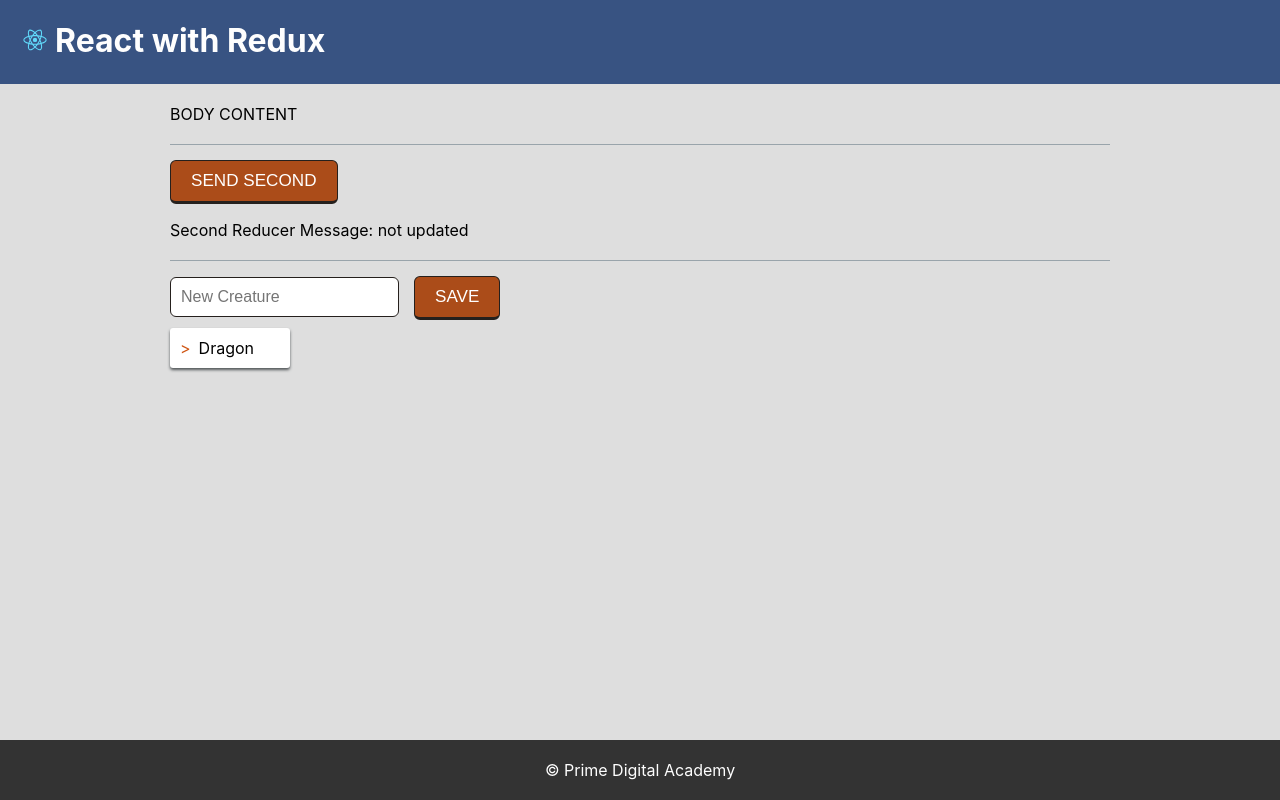
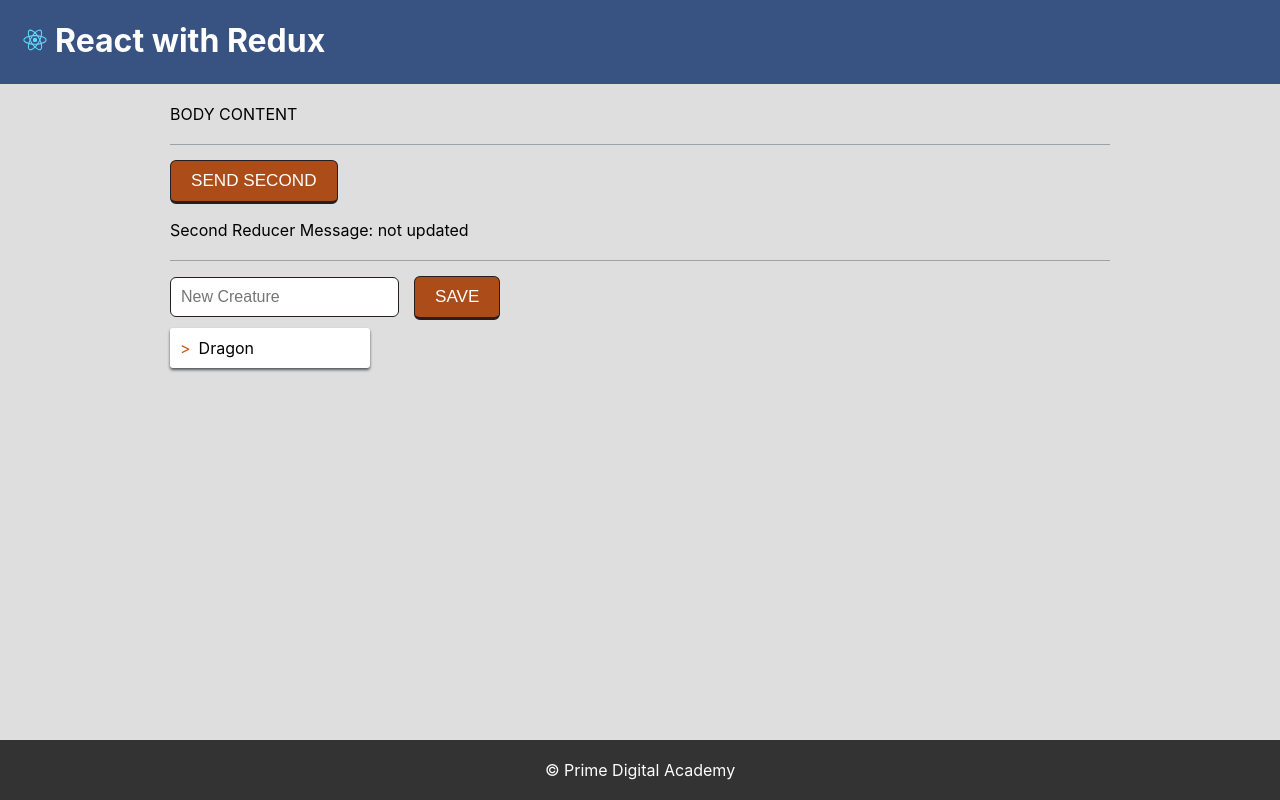
Before and after one commit to myronschippers/apis-react-redux, a React (Create React App) app: page / in a window 1280 px wide. Built offline with nearby package versions, Linux system fonts and the light colour scheme.

Commit message:
lexture code

```diff
--- a/package.json
+++ b/package.json
@@ -11,7 +11,8 @@
     "react-redux": "^7.2.0",
     "react-router-dom": "^5.2.0",
     "react-scripts": "3.4.1",
-    "redux": "^4.0.5"
+    "redux": "^4.0.5",
+    "redux-logger": "^3.0.6"
   },
   "scripts": {
     "start": "react-scripts start",
--- a/src/components/App/App.css
+++ b/src/components/App/App.css
@@ -82,7 +82,7 @@ PILL LIST
   background-color: #ffffff;
   display: block;
   box-shadow: 0 2px 3px #515658;
-  width: 100px;
+  width: 180px;
   max-width: 100%;
 }
 
--- a/src/components/App/App.js
+++ b/src/components/App/App.js
@@ -14,7 +14,7 @@ class App extends React.Component {
   handleClick = () => {
     this.props.dispatch(
       { //action
-        payload: { creature: this.state.enteredCreature},
+        payload: this.state,
         type: 'ADD_CREATURE_TO_LIST',
       }
     );
--- a/src/index.js
+++ b/src/index.js
@@ -3,14 +3,15 @@ import ReactDOM from 'react-dom';
 import './index.css';
 import App from './components/App/App';
 import * as serviceWorker from './serviceWorker';
-import { createStore, combineReducers } from 'redux';
+import { createStore, combineReducers, applyMiddleware } from 'redux';
 import { Provider } from 'react-redux';
+import logger from 'redux-logger';
 
 const creatureList = (state = ['Dragon'], action) => {
   if (action.type === 'ADD_CREATURE_TO_LIST') {
     return [
       ...state,
-      action.payload.creature
+      action.payload.enteredCreature
     ]
   }
 
@@ -34,7 +35,8 @@ const storeInstance = createStore(
       creatureList,
       secondReducer
     }
-  )
+  ),
+  applyMiddleware(logger),
 );
 
 ReactDOM.render(
```
Also changed, not shown: 1 other file (tests, documents, lock files or other folders).
